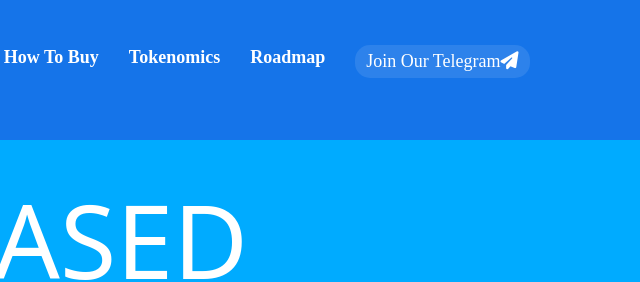
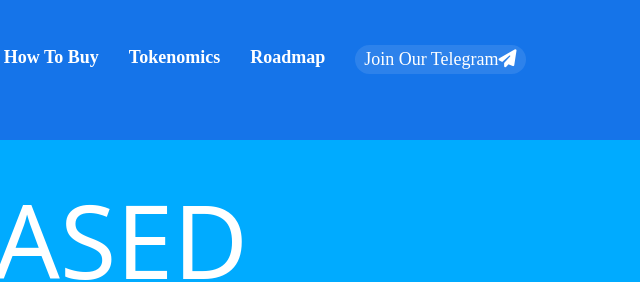
Before and after one commit to Jesse-ek/Wolfbased, a plain HTML site: page index.html in a window 1280 px wide. Shown: the top 282 px of the page, 552-1192 px from the left. Drawn offline with Linux system fonts and the light colour scheme; a web font is replaced by a local one.

Commit message:
Add files via upload

```diff
--- a/style.css
+++ b/style.css
@@ -82,15 +82,12 @@ button{
     text-align: center;
     cursor: pointer;
     border-radius: 15px;
-    border: 5px solid transparent;
+    border: solid transparent;
     background: rgba(255, 255, 255, 0.1);
 }
 
 button:hover{
-    /* background-color: yellow; */
-    /* color: black; */
-    /* box-shadow: 0 12px 16px 0 rgba(0,0,0,0.24), 0 17px 50px 0 rgba(0,0,0,0.19); */
-    transform: scale(1.1);
+    color: black;
 }
 
 h3 {
```
